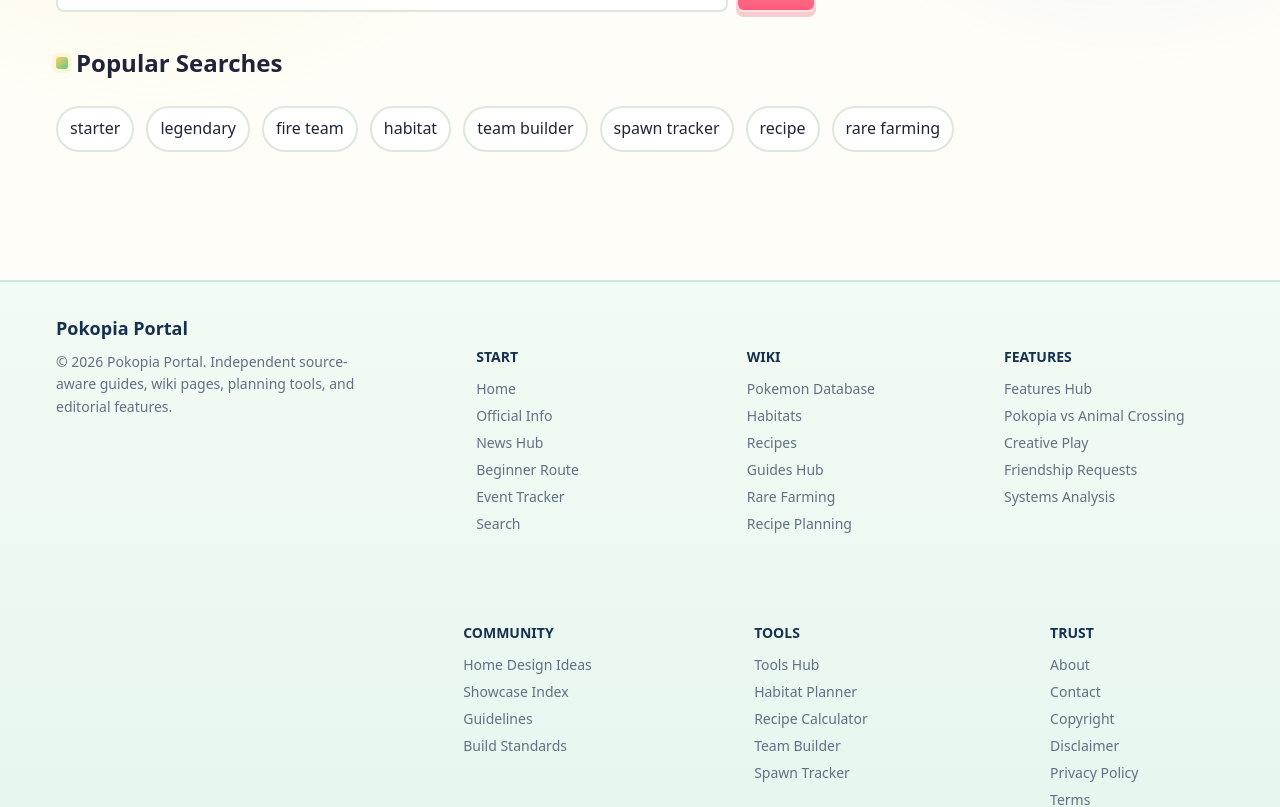
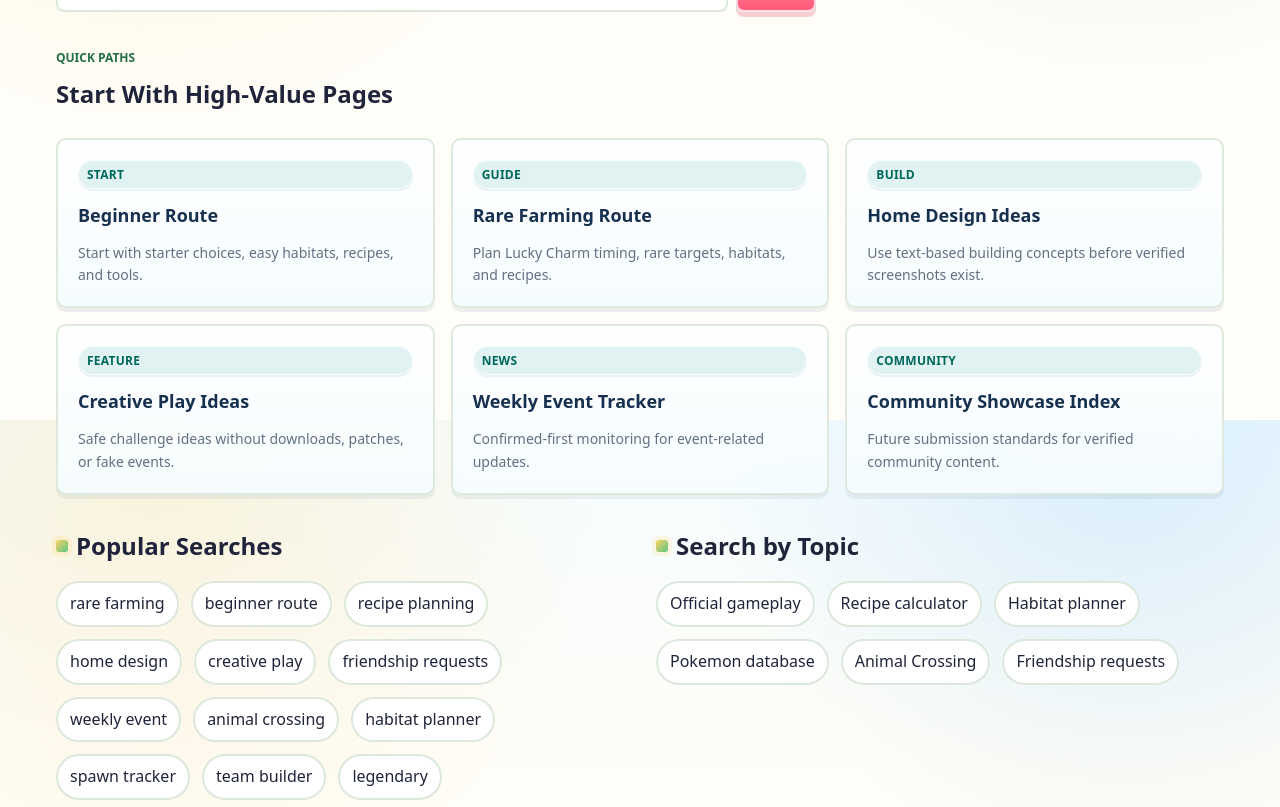
Before and after one commit to haoyg/pokopia_wiki, a Next.js app: page /search in a window 1280 px wide. Shown: the part 380-1187 px from the top of the page. Built offline with nearby package versions, Linux system fonts and the light colour scheme.

Commit message:
继续完成「搜索结果页优化」

```diff
--- a/src/app/globals.css
+++ b/src/app/globals.css
@@ -3252,6 +3252,58 @@ aside ul li {
   border-color: var(--color-primary);
 }
 
+.search-quick-section {
+  padding-bottom: 0;
+}
+
+.search-quick-grid {
+  display: grid;
+  grid-template-columns: repeat(3, minmax(0, 1fr));
+  gap: var(--space-4);
+}
+
+.search-quick-card {
+  display: grid;
+  gap: var(--space-3);
+  min-height: 100%;
+  padding: var(--space-5);
+  border: 2px solid rgba(220, 232, 220, 0.95);
+  border-radius: var(--radius-lg);
+  color: inherit;
+  background:
+    linear-gradient(180deg, rgba(255, 255, 255, 0.96), rgba(245, 252, 255, 0.92));
+  box-shadow: 0 4px 0 rgba(47, 76, 113, 0.08);
+  text-decoration: none;
+}
+
+.search-quick-card:hover {
+  border-color: rgba(89, 201, 130, 0.62);
+  color: inherit;
+  text-decoration: none;
+  transform: translateY(-2px);
+}
+
+.search-quick-card strong {
+  color: #17304f;
+  font-size: var(--font-size-lg);
+}
+
+.search-quick-card p {
+  color: var(--color-text-secondary);
+  font-size: var(--font-size-sm);
+  line-height: 1.6;
+}
+
+.search-topic-columns {
+  display: grid;
+  grid-template-columns: repeat(2, minmax(0, 1fr));
+  gap: var(--space-8);
+}
+
+.search-topic-columns h2 {
+  margin-bottom: var(--space-4);
+}
+
 .result-list {
   display: grid;
   gap: var(--space-4);
@@ -3422,6 +3474,8 @@ aside ul li {
   .news-lead-card,
   .source-facts,
   .home-explore-grid,
+  .search-quick-grid,
+  .search-topic-columns,
   .guide-lane-grid,
   .route-board-grid,
   .pokemon-strip-grid,
--- a/src/components/search/SearchClient.tsx
+++ b/src/components/search/SearchClient.tsx
@@ -16,6 +16,54 @@ const typeLabels: Record<SearchResult['type'], string> = {
   Habitat: 'Habitats',
   Recipe: 'Recipes',
 }
+
+const quickPaths = [
+  {
+    href: '/guides/beginner-route',
+    title: 'Beginner Route',
+    description: 'Start with starter choices, easy habitats, recipes, and tools.',
+    label: 'Start',
+  },
+  {
+    href: '/guides/rare-farming-route',
+    title: 'Rare Farming Route',
+    description: 'Plan Lucky Charm timing, rare targets, habitats, and recipes.',
+    label: 'Guide',
+  },
+  {
+    href: '/builds/home-design-ideas',
+    title: 'Home Design Ideas',
+    description: 'Use text-based building concepts before verified screenshots exist.',
+    label: 'Build',
+  },
+  {
+    href: '/features/creative-play-ideas',
+    title: 'Creative Play Ideas',
+    description: 'Safe challenge ideas without downloads, patches, or fake events.',
+    label: 'Feature',
+  },
+  {
+    href: '/news/weekly-event-tracker',
+    title: 'Weekly Event Tracker',
+    description: 'Confirmed-first monitoring for event-related updates.',
+    label: 'News',
+  },
+  {
+    href: '/community/showcase',
+    title: 'Community Showcase Index',
+    description: 'Future submission standards for verified community content.',
+    label: 'Community',
+  },
+]
+
+const topicSearches = [
+  { href: '/search?q=official%20gameplay', label: 'Official gameplay' },
+  { href: '/search?q=recipe%20calculator', label: 'Recipe calculator' },
+  { href: '/search?q=habitat%20planner', label: 'Habitat planner' },
+  { href: '/search?q=pokemon%20database', label: 'Pokemon database' },
+  { href: '/search?q=animal%20crossing', label: 'Animal Crossing' },
+  { href: '/search?q=friendship%20requests', label: 'Friendship requests' },
+]
 
 function groupResults(results: SearchResult[]) {
   return typeOrder
@@ -46,7 +94,28 @@ export function SearchClient() {
       </form>
 
       {!query ? (
-        <section className="content-section">
+        <>
+          <section className="content-section search-quick-section">
+            <div className="section-title-row">
+              <div>
+                <span className="panel-kicker">Quick Paths</span>
+                <h2>Start With High-Value Pages</h2>
+              </div>
+            </div>
+            <div className="search-quick-grid">
+              {quickPaths.map((item) => (
+                <Link key={item.href} href={item.href} className="search-quick-card">
+                  <span className="badge source-roundup">{item.label}</span>
+                  <strong>{item.title}</strong>
+                  <p>{item.description}</p>
+                </Link>
+              ))}
+            </div>
+          </section>
+
+          <section className="content-section search-topic-section">
+            <div className="search-topic-columns">
+              <div>
                 <h2>Popular Searches</h2>
                 <div className="pill-list">
                   {popularSearches.map((term) => (
@@ -55,7 +124,20 @@ export function SearchClient() {
                     </Link>
                   ))}
                 </div>
+              </div>
+              <div>
+                <h2>Search by Topic</h2>
+                <div className="pill-list">
+                  {topicSearches.map((item) => (
+                    <Link key={item.href} href={item.href}>
+                      {item.label}
+                    </Link>
+                  ))}
+                </div>
+              </div>
+            </div>
           </section>
+        </>
       ) : (
         <section className="content-section">
           <h2>
--- a/src/lib/search.ts
+++ b/src/lib/search.ts
@@ -61,12 +61,16 @@ export function searchContent(query: string) {
 }
 
 export const popularSearches = [
-  'starter',
+  'rare farming',
+  'beginner route',
+  'recipe planning',
+  'home design',
+  'creative play',
+  'friendship requests',
+  'weekly event',
+  'animal crossing',
+  'habitat planner',
+  'spawn tracker',
+  'team builder',
   'legendary',
-  'fire team',
-  'habitat',
-  'team builder',
-  'spawn tracker',
-  'recipe',
-  'rare farming',
 ]
```
Lines whose indentation alone changed are shown as unchanged.
